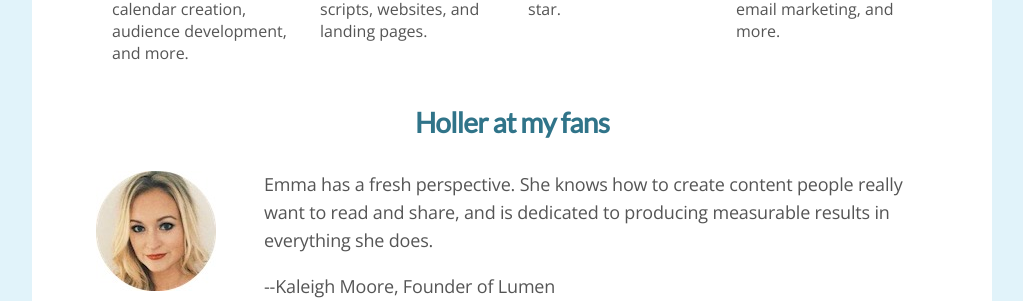
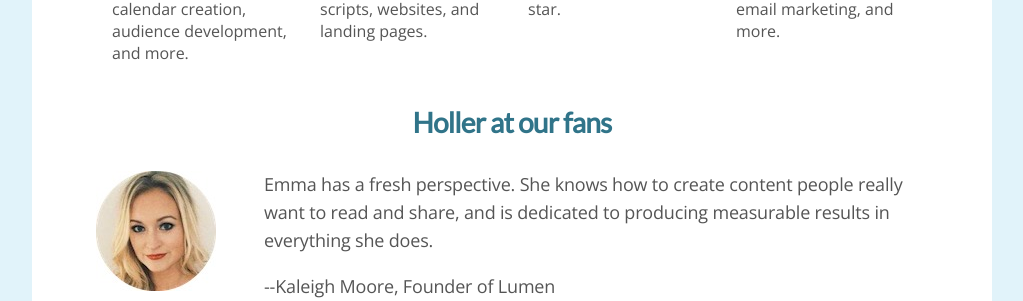
Before and after one commit to emmalepsy/emmalepsy.github.io, a Jekyll site: the page index.html, which Jekyll copies as it is, in a window 1280 px wide. Shown: the part 1436-1737 px from the top of the page, without its empty margins (128-1151 px from the left). Built offline with Jekyll 4.4.1, drawn with Linux system fonts in a browser that asks for light colours; nearby versions of some CDN libraries; a style sheet for code colours, icons or effects is not loaded.

Commit message:
Update index.html

```diff
--- a/index.html
+++ b/index.html
@@ -154,7 +154,7 @@
       </div>
 
 
-      <h2 class="center"> Holler at my fans </h2>
+      <h2 class="center"> Holler at our fans </h2>
       <div>
 	<div class="testimonial">
 	  <img src="kaleighmoore.jpg">
```
